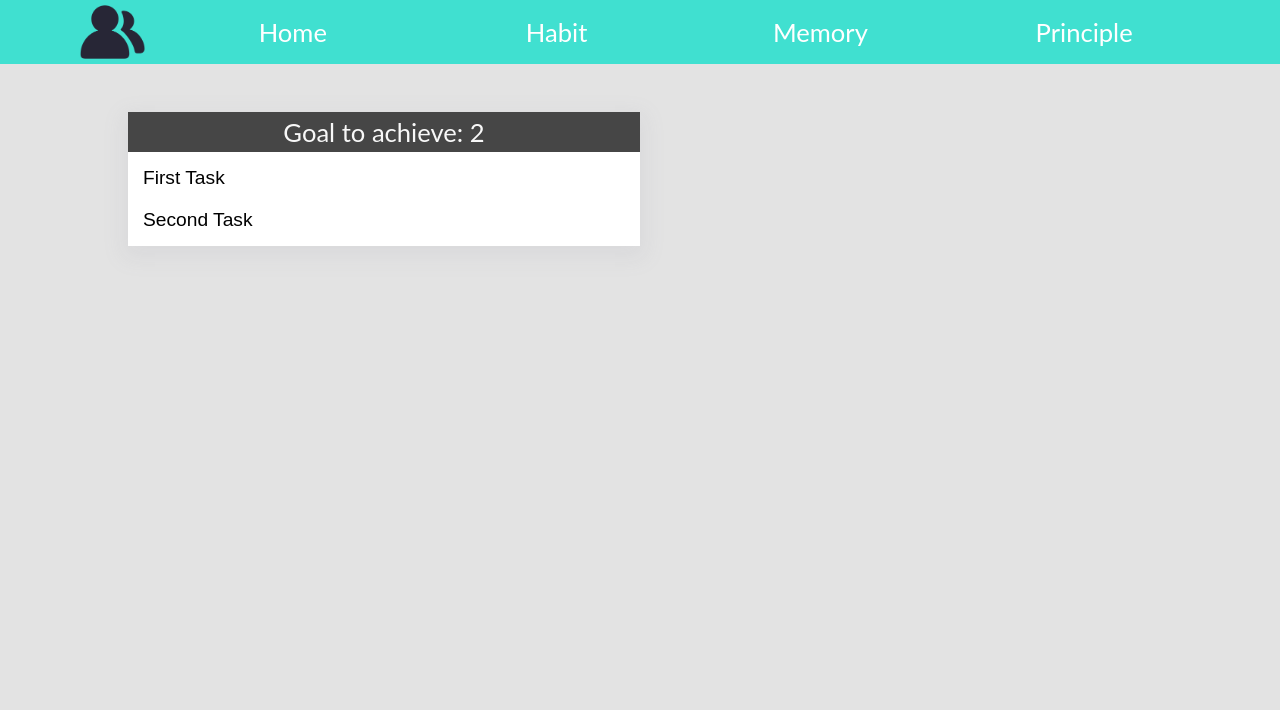
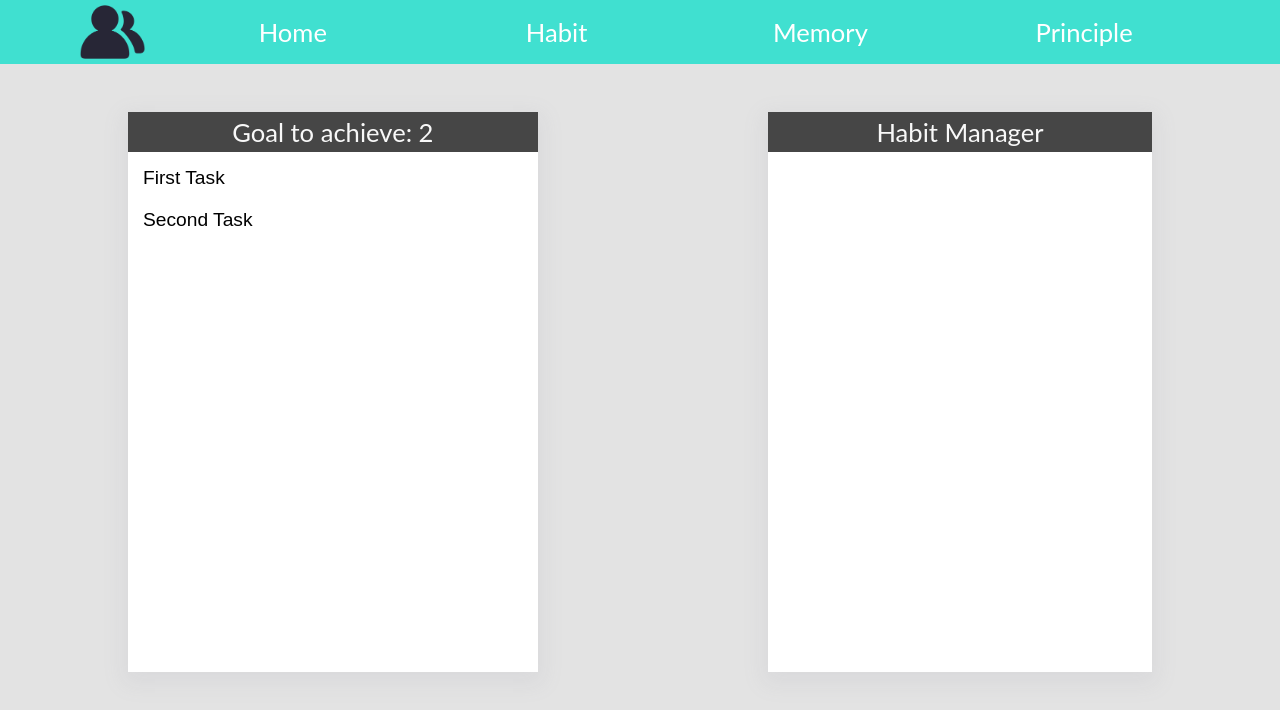
Before and after one commit to i5possible/buddy, a React (Create React App) app: page /habit in a window 1280 px wide. Shown: the top 710 px of the page. Built offline with nearby package versions, Linux system fonts and the light colour scheme.

Commit message:
update title

```diff
--- a/src/MiniHabit/index.css
+++ b/src/MiniHabit/index.css
@@ -1,6 +1,24 @@
 .habitWrapper {
+    width: 80%;
+    height: 100%;
+    display: flex;
+    flex-direction: row;
+    justify-content: flex-start;
+}
+
+.habitList {
     background-color: white;
     box-shadow: 0px 7px 20px 5px var(--shadow);
-    width:50%;
-    height: 80%;
+    width: 50%;
+    min-height: 70vh;
 }
+
+.habitManager {
+    background-color: white;
+    box-shadow: 0px 7px 20px 5px var(--shadow);
+    width: 30%;
+    min-height: 70vh;
+    position: fixed;
+    right: 10%;
+    top: calc(64px + 3rem);
+}
--- a/src/MiniHabit/index.js
+++ b/src/MiniHabit/index.js
@@ -47,6 +47,7 @@ const MiniHabit = () => {
     }
     const storedTasks = getFromLocalStore();
     console.log('storedTasks: {}', storedTasks);
+
     const initialState = isEmpty(storedTasks)
         ? [{ name: 'First Task', completed: false, }, { name: 'Second Task', completed: false }]
         : storedTasks;
@@ -54,12 +55,18 @@ const MiniHabit = () => {
     const [tasks, dispatch] = useReducer(tasksReducer, initialState);
     console.log(tasks);
     saveToLocalStore(tasks);
+
     const remainTasksCount = tasks.filter(task => !task.completed).length;
 
     return (
         <div className='habitWrapper'>
-            <SubTitle title={remainTasksCount === 0 ? 'All goal achieved!' : 'Goal to achieve: ' + remainTasksCount} />
-            <TodoList tasks={tasks} dispatch={dispatch} />
+            <div className='habitList'>
+                <SubTitle title={remainTasksCount === 0 ? 'All goal achieved!' : 'Goal to achieve: ' + remainTasksCount} />
+                <TodoList tasks={tasks} dispatch={dispatch} />
+            </div>
+            <div className='habitManager'>
+                <SubTitle title='Habit Manager' />
+            </div>
         </div>
     );
 }
```
Also changed, not shown: src/HelloWorld.css (deleted, +0 -22 lines), src/HelloWorld.js (deleted, +0 -26 lines).
